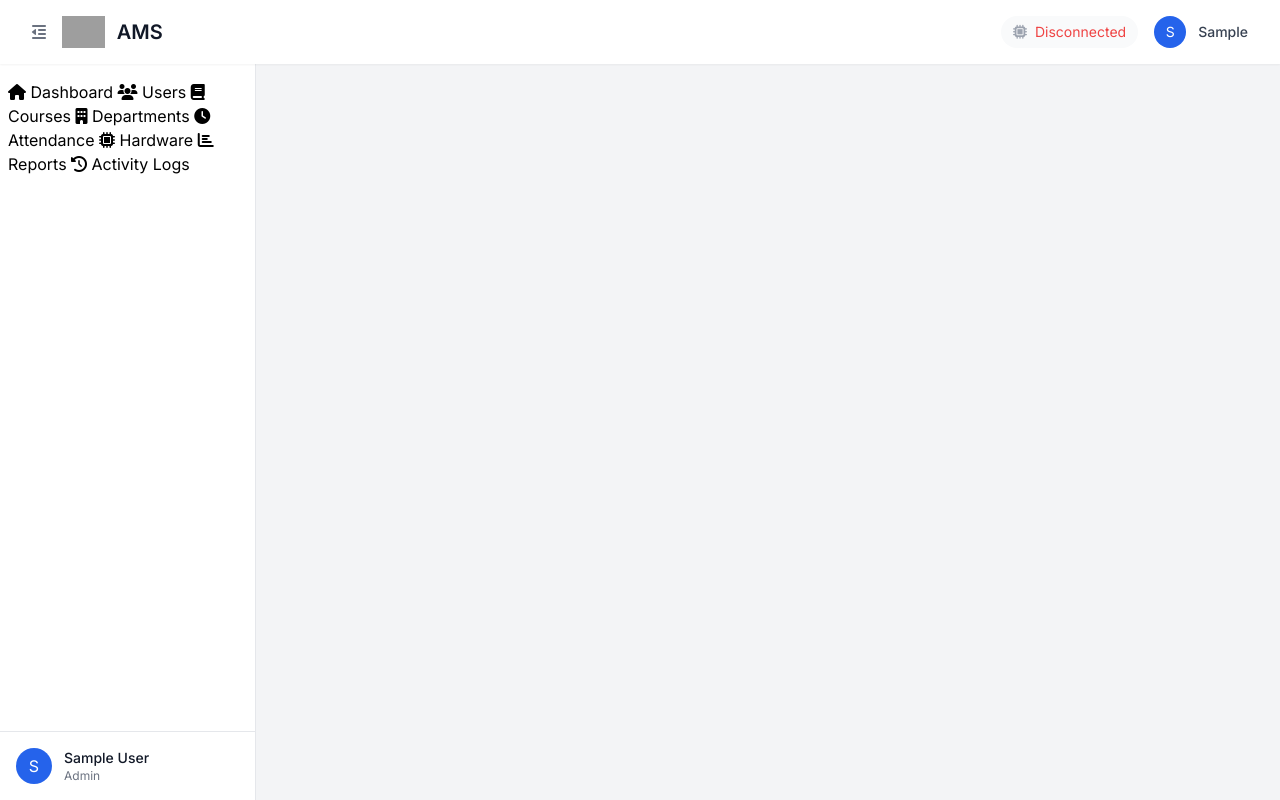
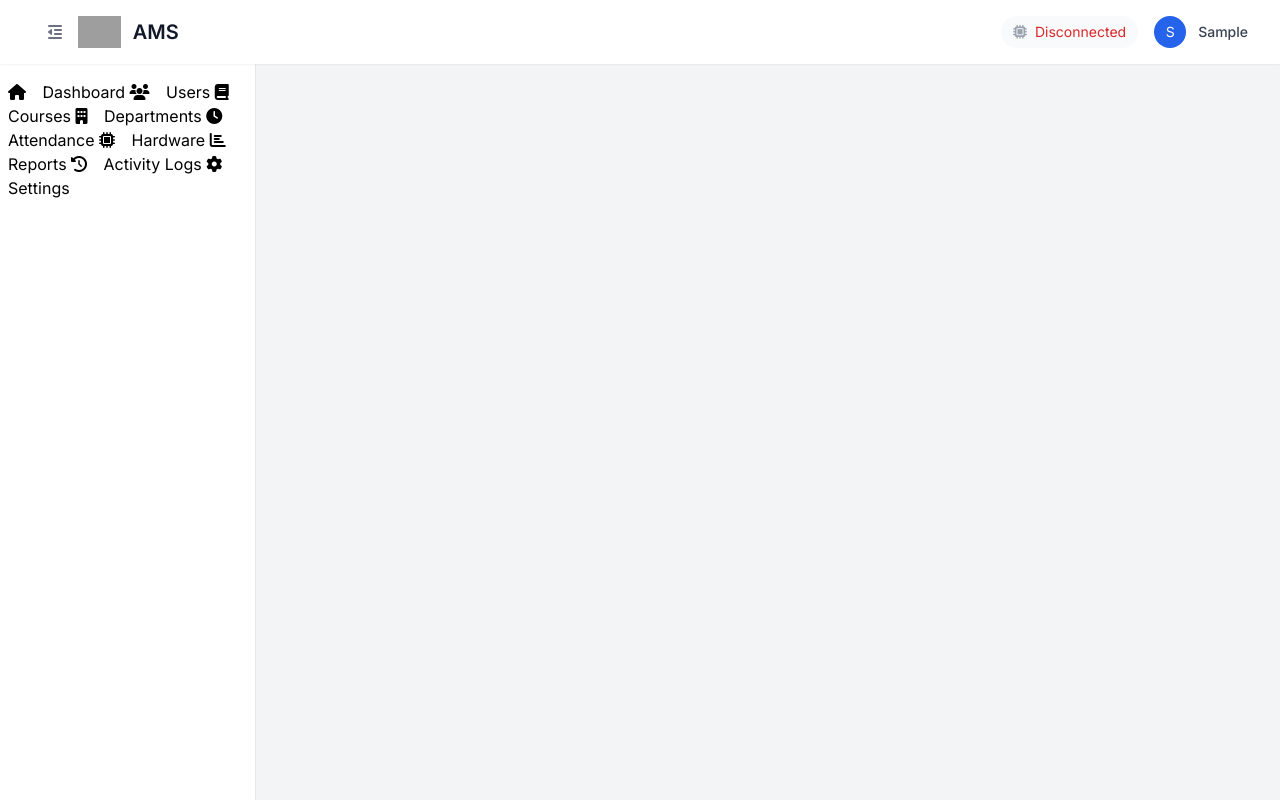
Before and after one commit to Barryhack/UNILORIN-AMS, a Flask app: page /admin/user/1 in a window 1280 px wide. Run offline with Flask 3, Linux system fonts and the light colour scheme; the visitor is signed in with stand-in values (Sample User, id 1); parts of the project's set-up code (start-up, migrations or seed data) failed here and were passed over; some libraries are stand-ins or nearby versions; grey boxes are pictures that could not be loaded.

Commit message:
feat: Enhance admin sidebar and logo visibility
- Improve sidebar button styles with better hover effects
- Fix logo visibility and scaling
- Add smooth transitions for better UX
- Add settings link to sidebar
- Improve header layout and spacing

```diff
--- a/app/templates/admin/admin_base.html
+++ b/app/templates/admin/admin_base.html
@@ -26,23 +26,27 @@
         .sidebar-collapsed { width: 64px; }
 
         .nav-link {
-            @apply flex items-center px-3 py-2 text-sm font-medium rounded-md transition-colors duration-200;
+            @apply flex items-center px-4 py-2.5 text-sm font-medium rounded-lg transition-all duration-200 mx-2;
+            @apply text-gray-600 hover:text-gray-900;
         }
 
         .nav-link:hover {
-            @apply bg-gray-50 text-gray-900;
+            @apply bg-gray-50;
+            transform: translateX(4px);
         }
 
         .nav-link.active {
-            @apply bg-blue-50 text-blue-700;
+            @apply bg-blue-50 text-blue-600;
+            box-shadow: 0 0 0 1px rgba(59, 130, 246, 0.1);
         }
 
         .nav-link i {
-            @apply text-gray-400 group-hover:text-gray-500 flex-shrink-0 -ml-1 mr-3 h-6 w-6;
+            @apply flex-shrink-0 w-5 h-5 transition-colors duration-200;
+            @apply text-gray-400 group-hover:text-gray-500;
         }
 
         .nav-link.active i {
-            @apply text-blue-700;
+            @apply text-blue-600;
         }
 
         /* Custom Scrollbar */
@@ -74,6 +78,20 @@
             transition-property: margin, width;
             transition-duration: 200ms;
         }
+
+        /* Logo styles */
+        .logo-container {
+            height: 32px;
+            width: auto;
+            display: flex;
+            align-items: center;
+        }
+
+        .logo-container img {
+            height: 100%;
+            width: auto;
+            object-fit: contain;
+        }
     </style>
 </head>
 
@@ -91,20 +109,22 @@
         <div class="px-4 sm:px-6 lg:px-8">
             <div class="flex h-16 items-center justify-between">
                 <!-- Left section -->
-                <div class="flex items-center">
+                <div class="flex items-center space-x-4">
                     <button
                         @click="sidebarOpen = !sidebarOpen"
-                        class="text-gray-500 focus:outline-none lg:hidden">
+                        class="text-gray-500 hover:text-gray-600 focus:outline-none lg:hidden">
                         <i class="fas fa-bars text-xl"></i>
                     </button>
                     <button
                         @click="sidebarCollapsed = !sidebarCollapsed"
-                        class="hidden lg:block text-gray-500 focus:outline-none">
+                        class="hidden lg:block text-gray-500 hover:text-gray-600 focus:outline-none">
                         <i class="fas" :class="sidebarCollapsed ? 'fa-indent' : 'fa-outdent'"></i>
                     </button>
-                    <a href="{{ url_for('admin.dashboard') }}" class="flex items-center space-x-3 px-4">
-                        <img src="{{ url_for('static', filename='images/logo.png') }}" alt="Logo" class="h-8 w-auto">
-                        <span class="text-xl font-semibold text-gray-900">AMS</span>
+                    <a href="{{ url_for('admin.dashboard') }}" class="flex items-center space-x-3">
+                        <div class="logo-container">
+                            <img src="{{ url_for('static', filename='images/logo.png') }}" alt="Logo" class="h-full w-auto">
+                        </div>
+                        <span class="text-xl font-semibold text-gray-900" x-show="!sidebarCollapsed">AMS</span>
                     </a>
                 </div>
 
@@ -154,73 +174,60 @@
         class="fixed top-16 bottom-0 left-0 z-20 bg-white border-r border-gray-200 sidebar-transition lg:translate-x-0">
         <nav class="flex flex-col h-full">
             <!-- Navigation Links -->
-            <div class="flex-1 space-y-1 px-2 py-4 overflow-y-auto custom-scrollbar">
+            <div class="flex-1 space-y-2 px-2 py-4 overflow-y-auto custom-scrollbar">
                 <a href="{{ url_for('admin.dashboard') }}"
                    class="nav-link group {{ 'active' if request.endpoint == 'admin.dashboard' else '' }}">
-                    <i class="fas fa-home"></i>
+                    <i class="fas fa-home mr-3"></i>
                     <span x-show="!sidebarCollapsed">Dashboard</span>
                 </a>
 
                 <a href="{{ url_for('admin.manage_users') }}"
                    class="nav-link group {{ 'active' if request.endpoint == 'admin.manage_users' else '' }}">
-                    <i class="fas fa-users"></i>
+                    <i class="fas fa-users mr-3"></i>
                     <span x-show="!sidebarCollapsed">Users</span>
                 </a>
 
                 <a href="{{ url_for('admin.manage_courses') }}"
                    class="nav-link group {{ 'active' if request.endpoint == 'admin.manage_courses' else '' }}">
-                    <i class="fas fa-book"></i>
+                    <i class="fas fa-book mr-3"></i>
                     <span x-show="!sidebarCollapsed">Courses</span>
                 </a>
 
                 <a href="{{ url_for('admin.manage_departments') }}"
                    class="nav-link group {{ 'active' if request.endpoint == 'admin.manage_departments' else '' }}">
-                    <i class="fas fa-building"></i>
+                    <i class="fas fa-building mr-3"></i>
                     <span x-show="!sidebarCollapsed">Departments</span>
                 </a>
 
                 <a href="{{ url_for('admin.attendance') }}"
                    class="nav-link group {{ 'active' if request.endpoint == 'admin.attendance' else '' }}">
-                    <i class="fas fa-clock"></i>
+                    <i class="fas fa-clock mr-3"></i>
                     <span x-show="!sidebarCollapsed">Attendance</span>
                 </a>
 
                 <a href="{{ url_for('admin.hardware') }}"
                    class="nav-link group {{ 'active' if request.endpoint == 'admin.hardware' else '' }}">
-                    <i class="fas fa-microchip"></i>
+                    <i class="fas fa-microchip mr-3"></i>
                     <span x-show="!sidebarCollapsed">Hardware</span>
                 </a>
 
                 <a href="{{ url_for('admin.reports') }}"
                    class="nav-link group {{ 'active' if request.endpoint == 'admin.reports' else '' }}">
-                    <i class="fas fa-chart-bar"></i>
+                    <i class="fas fa-chart-bar mr-3"></i>
                     <span x-show="!sidebarCollapsed">Reports</span>
                 </a>
 
                 <a href="{{ url_for('admin.activity_logs') }}"
                    class="nav-link group {{ 'active' if request.endpoint == 'admin.activity_logs' else '' }}">
-                    <i class="fas fa-history"></i>
+                    <i class="fas fa-history mr-3"></i>
                     <span x-show="!sidebarCollapsed">Activity Logs</span>
                 </a>
-            </div>
 
-            <!-- User Profile -->
-            <div class="border-t border-gray-200 p-4" x-show="!sidebarCollapsed">
-                <div class="flex items-center space-x-3">
-                    <div class="flex-shrink-0">
-                        <div class="h-9 w-9 rounded-full bg-blue-600 flex items-center justify-center text-white">
-                            {{ current_user.first_name[0].upper() }}
-                        </div>
-                    </div>
-                    <div class="flex-1 min-w-0">
-                        <p class="text-sm font-medium text-gray-900 truncate">
-                            {{ current_user.first_name }} {{ current_user.last_name }}
-                        </p>
-                        <p class="text-xs text-gray-500 truncate">
-                            {{ current_user.role.title() }}
-                        </p>
-                    </div>
-                </div>
+                <a href="{{ url_for('admin.settings') }}"
+                   class="nav-link group {{ 'active' if request.endpoint == 'admin.settings' else '' }}">
+                    <i class="fas fa-cog mr-3"></i>
+                    <span x-show="!sidebarCollapsed">Settings</span>
+                </a>
             </div>
         </nav>
     </aside>
@@ -234,50 +241,38 @@
             {% with messages = get_flashed_messages(with_categories=true) %}
                 {% if messages %}
                     {% for category, message in messages %}
-                        <div class="mb-4 rounded-md p-4 {{ 'bg-red-50' if category == 'error' else 'bg-green-50' }}">
-                            <div class="flex">
-                                <div class="flex-shrink-0">
-                                    <i class="fas {{ 'fa-times-circle text-red-400' if category == 'error' else 'fa-check-circle text-green-400' }}"></i>
-                                </div>
-                                <div class="ml-3">
-                                    <p class="text-sm font-medium {{ 'text-red-800' if category == 'error' else 'text-green-800' }}">
-                                        {{ message }}
-                                    </p>
-                                </div>
-                            </div>
+                        <div class="mb-4 p-4 rounded-lg {% if category == 'error' %}bg-red-50 text-red-700{% else %}bg-green-50 text-green-700{% endif %}">
+                            {{ message }}
                         </div>
                     {% endfor %}
                 {% endif %}
             {% endwith %}
 
-            <!-- Page Content -->
             {% block content %}{% endblock %}
         </div>
     </main>
 
+    {% block extra_scripts %}{% endblock %}
+
     <script>
-        // Hardware status update
         function updateHardwareStatus() {
-            fetch('/admin/api/hardware/status')
+            fetch("{{ url_for('admin.api_hardware_status') }}")
                 .then(response => response.json())
                 .then(data => {
                     const statusElement = document.getElementById('hardware-status');
-                    if (data.connected) {
+                    if (data.status === 'connected') {
                         statusElement.textContent = 'Connected';
-                        statusElement.classList.remove('text-red-500');
-                        statusElement.classList.add('text-green-500');
+                        statusElement.className = 'text-green-600';
                     } else {
                         statusElement.textContent = 'Disconnected';
-                        statusElement.classList.remove('text-green-500');
-                        statusElement.classList.add('text-red-500');
+                        statusElement.className = 'text-red-600';
                     }
                 })
                 .catch(error => {
                     console.error('Error fetching hardware status:', error);
                     const statusElement = document.getElementById('hardware-status');
                     statusElement.textContent = 'Error';
-                    statusElement.classList.remove('text-green-500');
-                    statusElement.classList.add('text-red-500');
+                    statusElement.className = 'text-red-600';
                 });
         }
 
@@ -285,7 +280,5 @@
         updateHardwareStatus();
         setInterval(updateHardwareStatus, 30000);
     </script>
-
-    {% block extra_scripts %}{% endblock %}
 </body>
 </html>
```
